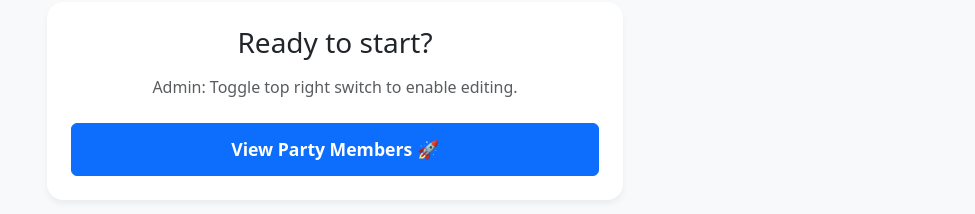
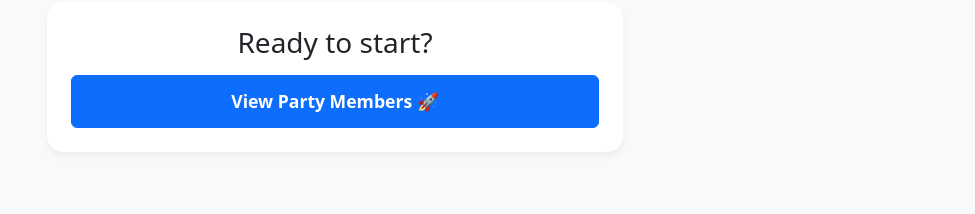
Before and after one commit to Kittoos/party_splitter, a plain HTML site: page index.html in a window 1280 px wide. Shown: the part 498-712 px from the top of the page, without its empty margins (305-1280 px from the left). Drawn offline with nearby package versions, Linux system fonts and the light colour scheme.

Commit message:
Update index.html
admin removed

```diff
--- a/index.html
+++ b/index.html
@@ -162,7 +162,6 @@
 
         <div class="card text-center p-4">
             <h3 class="mb-3">Ready to start?</h3>
-            <p class="text-muted mb-4">Admin: Toggle top right switch to enable editing.</p>
             <button class="btn btn-primary btn-lg-custom w-100" onclick="switchTab('people')">View Party Members 🚀</button>
         </div>
 
```
